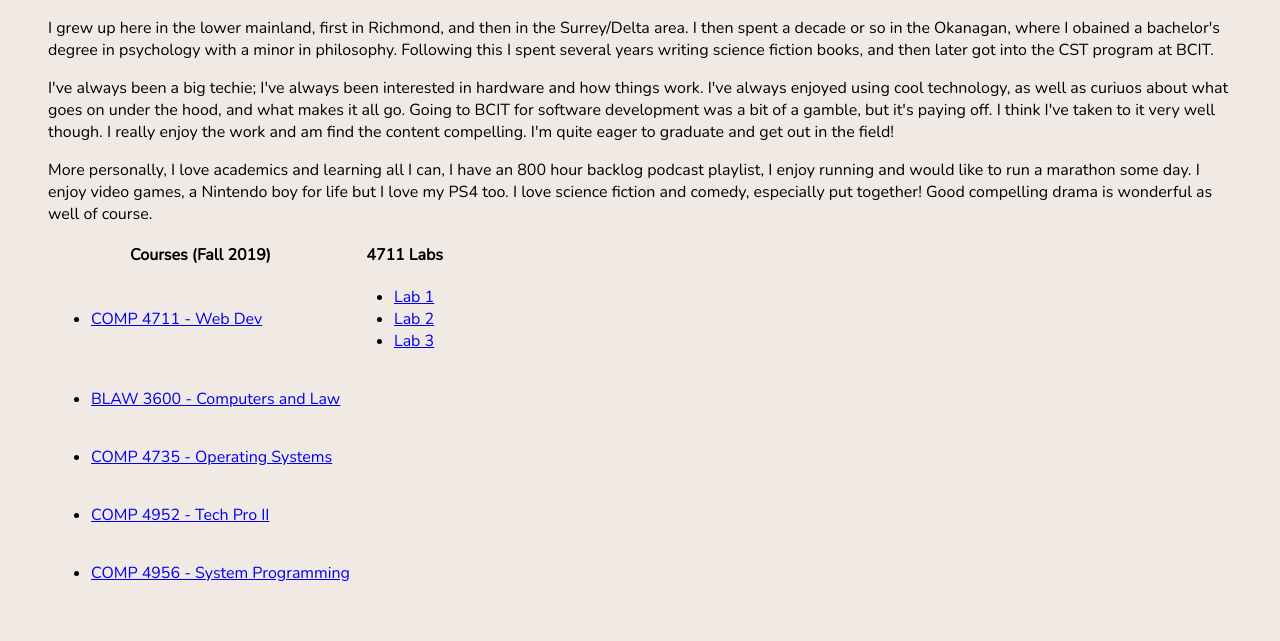
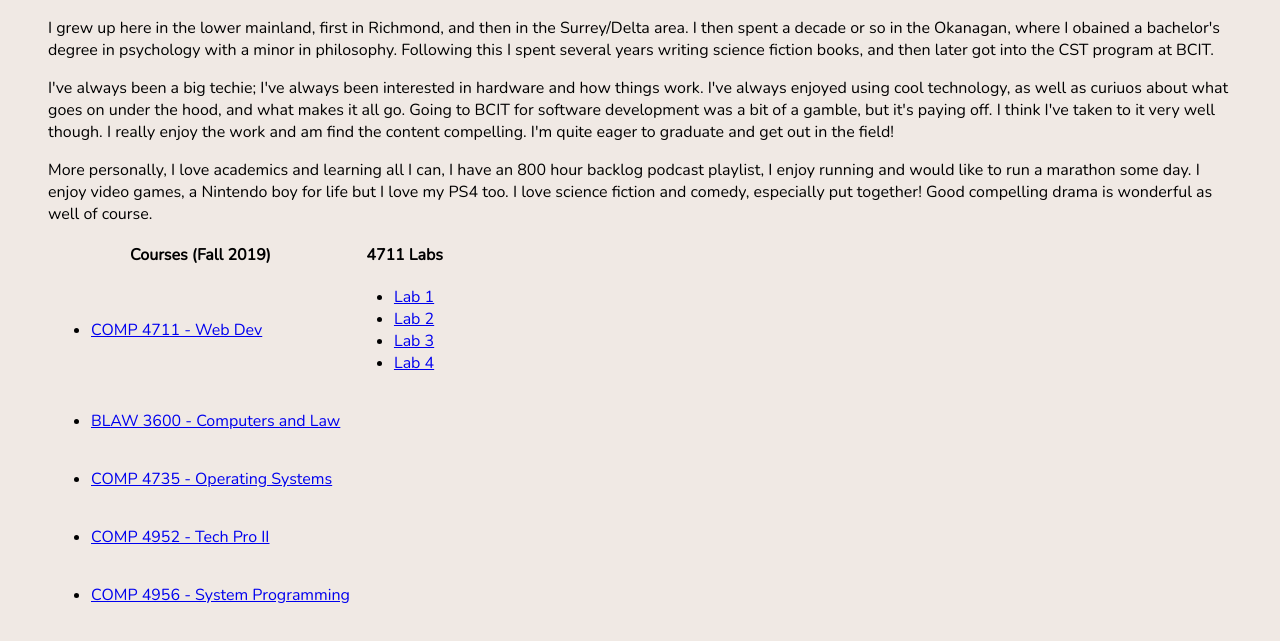
Before and after one commit to rwhite83/JS-wrosswhite-website, a plain HTML site: page y/fun_stuff/COMP4711/lab01/lab01_index.html in a window 1280 px wide. Shown: the part 169-810 px from the top of the page. Drawn offline with nearby package versions, Linux system fonts and the light colour scheme.

Commit message:
completed lab 4

```diff
--- a/y/fun_stuff/COMP4711/lab01/lab01_index.html
+++ b/y/fun_stuff/COMP4711/lab01/lab01_index.html
@@ -61,6 +61,9 @@
                     <li>
                         <a href="../lab03/lab03_index.html">Lab 3</a>
                     </li>
+                    <li>
+                        <a href="../lab04/lab04_index.html">Lab 4</a>
+                    </li>
                 </ul>
             </td>
         </tr>
```
